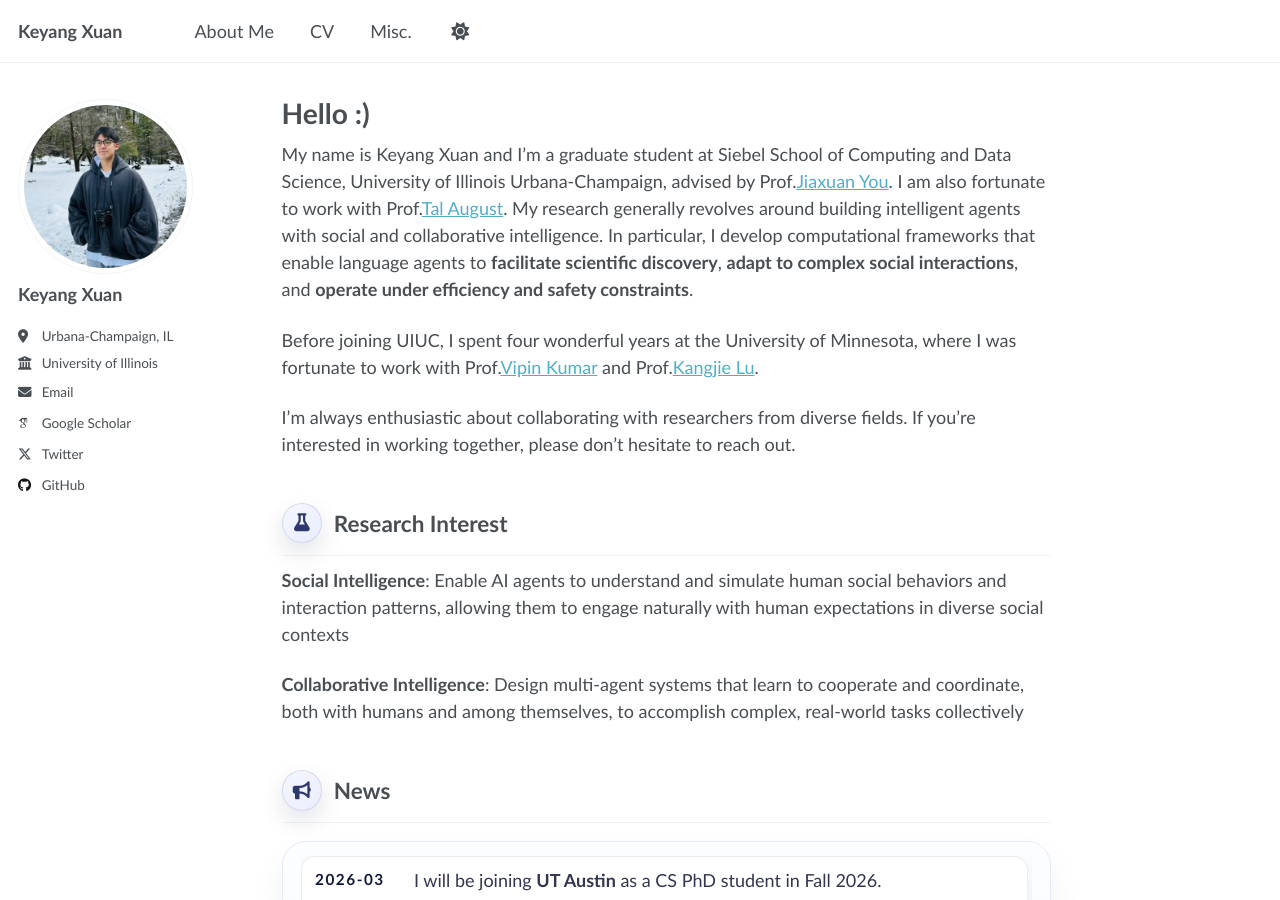
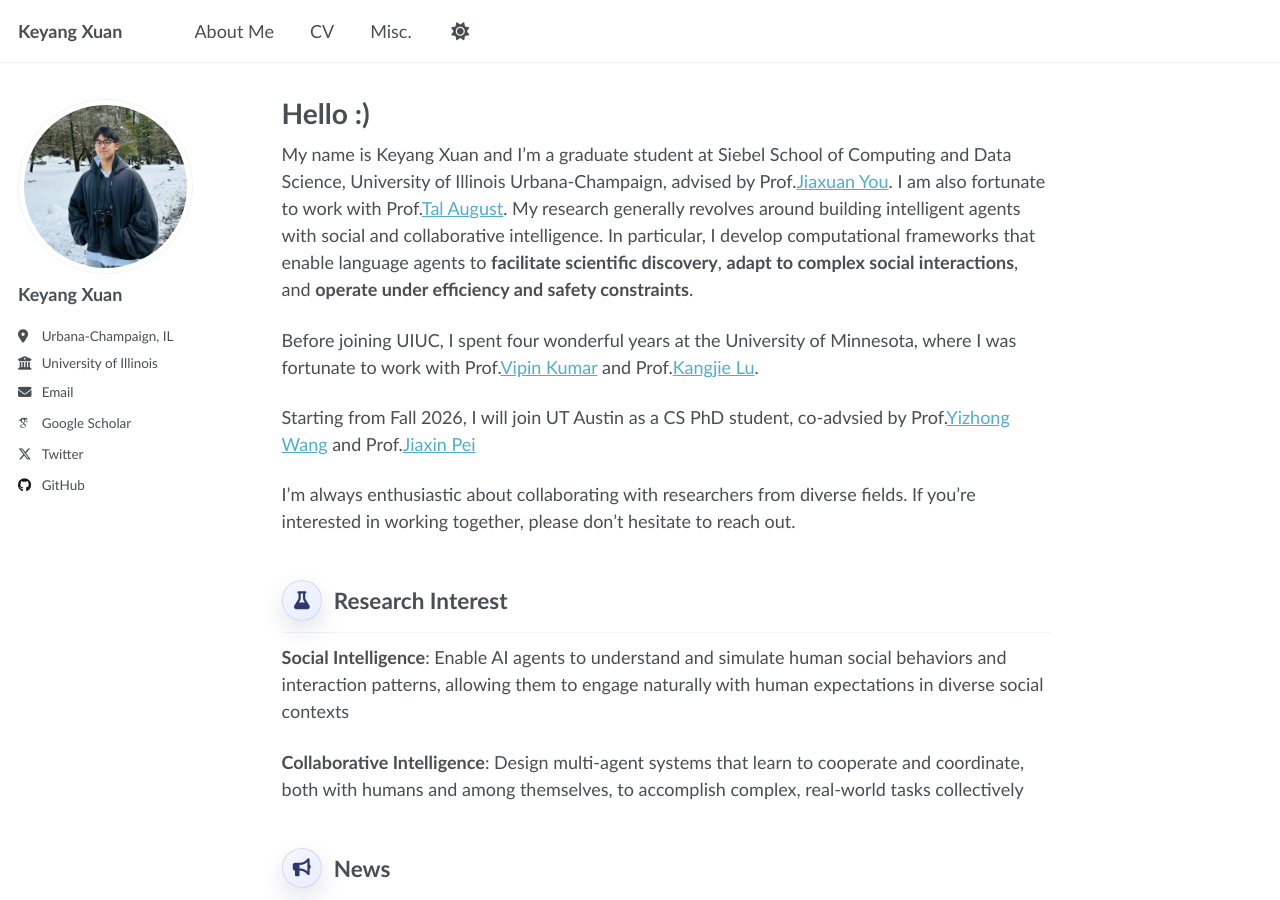
Before and after one commit to keyangds/keyangds.github.io, a Jekyll site: the page built from _pages/about.md, in a window 1280 px wide and 900 px high. Built offline with Jekyll 4.4.1, drawn with Linux system fonts in a browser that asks for light colours; some web fonts are replaced; a script that is not in the unit is left out; some of the changed lines change nothing that is shown.

Commit message:
update pro

```diff
--- a/_config.yml
+++ b/_config.yml
@@ -28,7 +28,7 @@ author:
   location         : "Urbana-Champaign, IL"
   employer         : "University of Illinois"
   uri              : # URL
-  email            : "keyangx3@illinois.edu"
+  email            : "keyangx@utexas.edu"
 
   # Academic websites
   academia         : # URL
--- a/_pages/about.md
+++ b/_pages/about.md
@@ -12,6 +12,8 @@ redirect_from:
 My name is Keyang Xuan and I'm a graduate student at Siebel School of Computing and Data Science, University of Illinois Urbana-Champaign, advised by Prof.[Jiaxuan You](https://cs.stanford.edu/people/jiaxuan/). I am also fortunate to work with Prof.[Tal August](https://talaugust.github.io/). My research generally revolves around building intelligent agents with social and collaborative intelligence. In particular, I develop computational frameworks that enable language agents to **facilitate scientific discovery**, **adapt to complex social interactions**, and **operate under efficiency and safety constraints**.
 
 Before joining UIUC, I spent four wonderful years at the University of Minnesota, where I was fortunate to work with Prof.[Vipin Kumar](https://scholar.google.com/citations?user=BnxU9TEAAAAJ&hl=en) and Prof.[Kangjie Lu](https://www-users.cse.umn.edu/~kjlu/).
+
+Starting from Fall 2026, I will join UT Austin as a CS PhD student, co-advsied by Prof.[Yizhong Wang](https://yizhong-wang.com/) and Prof.[Jiaxin Pei](https://jiaxin-pei.github.io/)
 
 I’m always enthusiastic about collaborating with researchers from diverse fields. If you’re interested in working together, please don’t hesitate to reach out.
 
```
